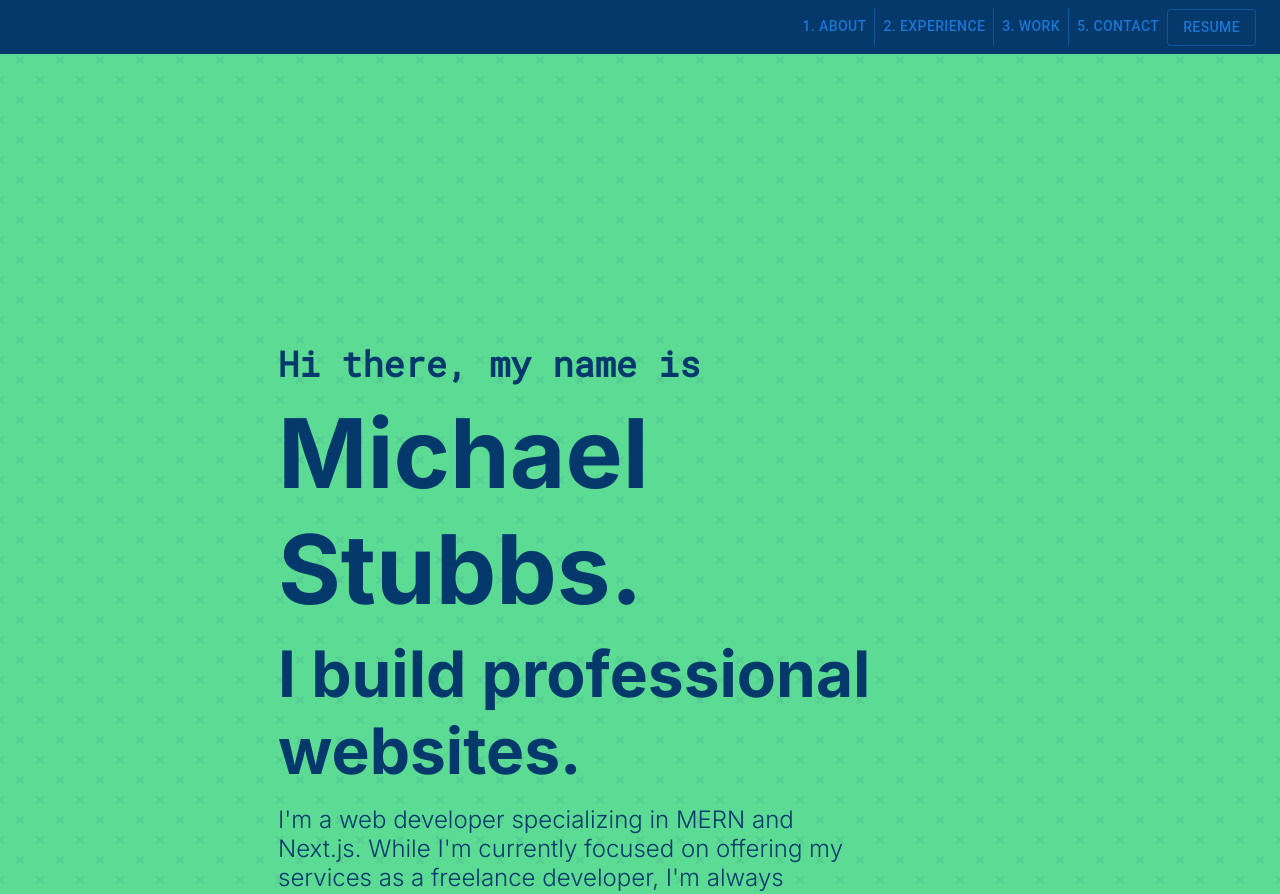
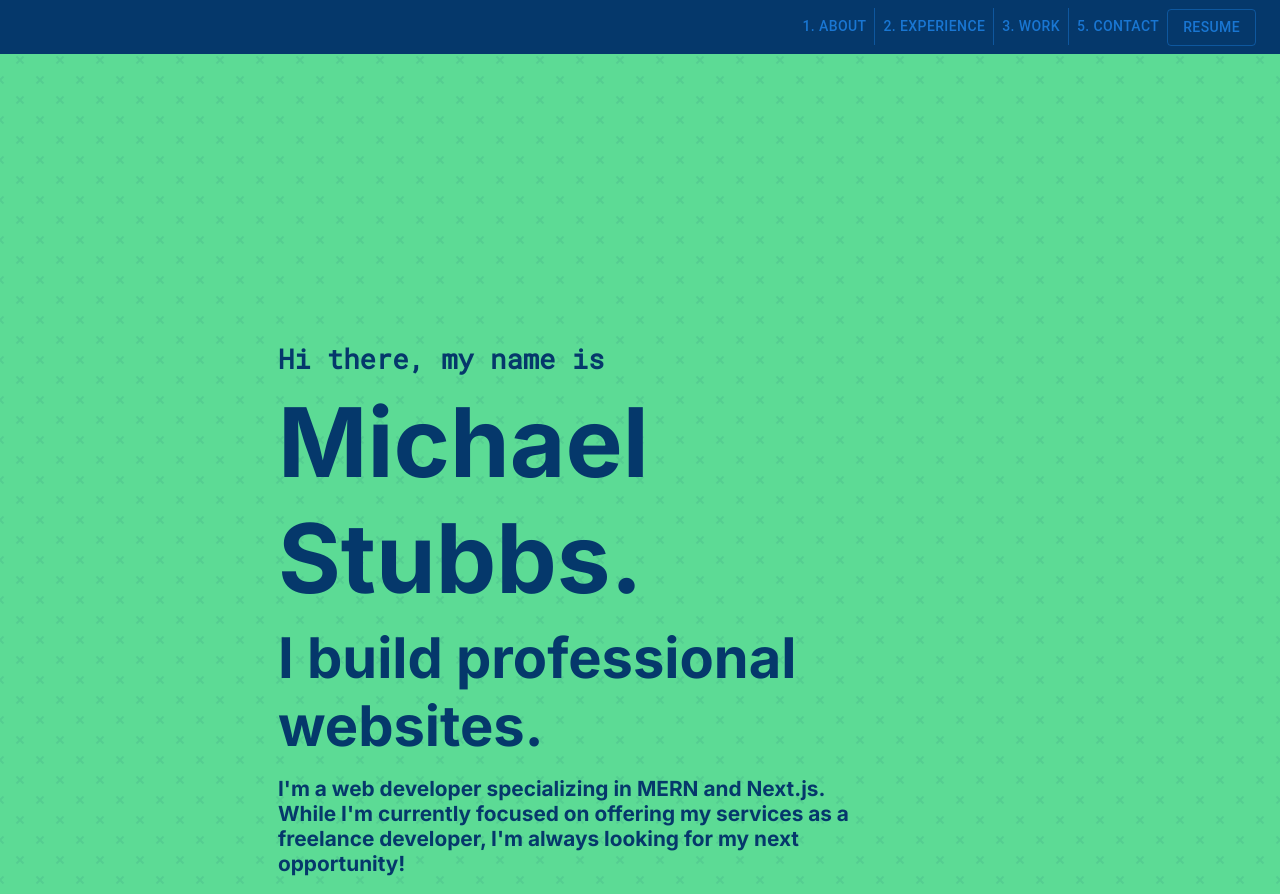
Before and after one commit to michael-stubbs/Portfolio, a React (Create React App) app: page / in a window 1280 px wide. Shown: the top 894 px of the page. Built offline with nearby package versions, Linux system fonts and the light colour scheme.

Commit message:
edit title page

```diff
--- a/src/App.css
+++ b/src/App.css
@@ -9,7 +9,7 @@
 h1 {
   font-family: "Roboto Mono", monospace;
   color: #05386b;
-  font-size: 2.2rem;
+  font-size: 1.7rem;
   margin: 0.5rem auto;
 }
 
@@ -19,6 +19,7 @@
   font-family: "Inter", sans-serif;
   color: #05386b;
   margin: 0.5rem auto;
+  font-weight: 700;
 }
 
 h2 {
@@ -26,11 +27,11 @@
 }
 
 h3 {
-  font-size: 4rem;
+  font-size: 3.5rem;
 }
 
 p {
-  font-size: 1.5rem;
+  font-size: 1.3rem;
   margin: 1rem 0;
   width: 900px;
   max-width: 80%;
```
